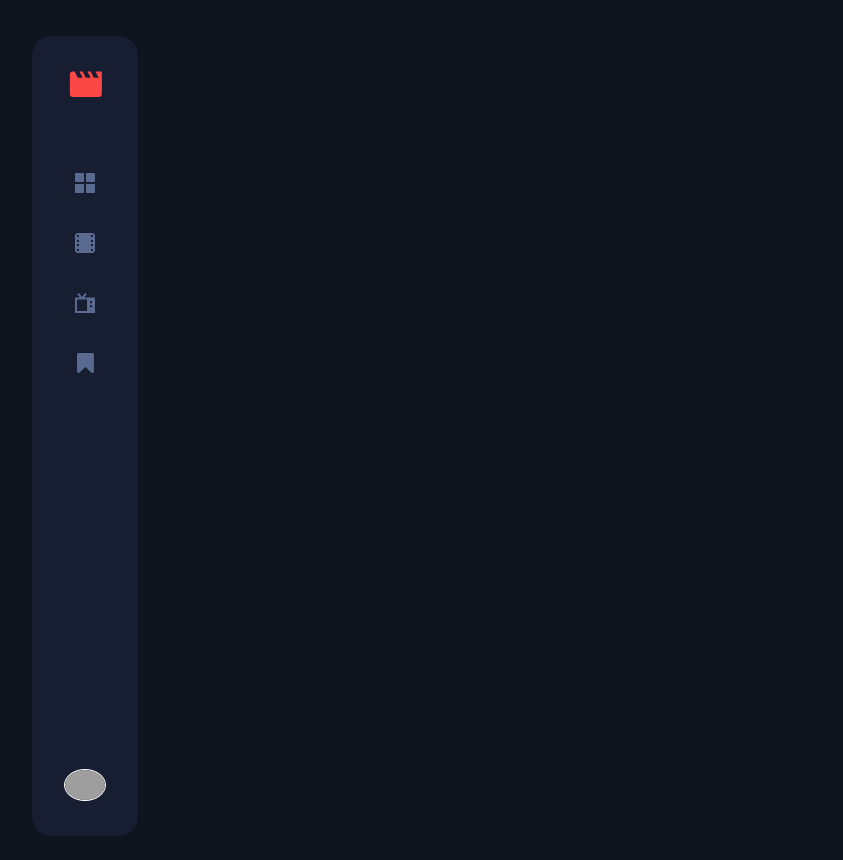
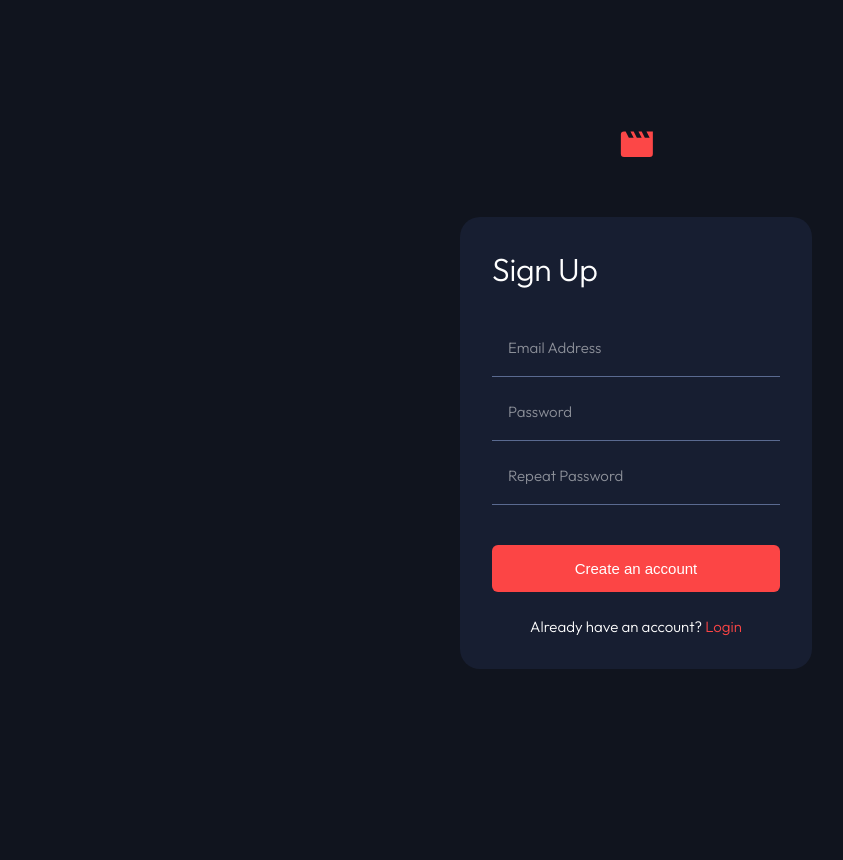
Before and after one commit to manolobrown/entertainment-web-app, a Vue app: page /sign-up in a window 1280 px wide. Shown: the whole page, without its empty margins (4-847 px from the left). After the commit the page ends 800 px from the top, so only its background shows below. Built offline with nearby package versions, Linux system fonts and the light colour scheme; grey boxes are pictures that could not be loaded.

Commit message:
[UPDATE] Login and Sign Up Views

```diff
--- /dev/null
+++ b/src/components/Form.vue
@@ -0,0 +1,110 @@
+<script setup>
+import { onBeforeMount, onUnmounted, ref } from "vue";
+import LogoIcon from "@/components/icons/IconLogo.vue";
+
+defineProps({
+  heading: String,
+  button: String,
+  message: String,
+  messageUrl: String,
+  messageUrlText: String,
+  isCreatePassword: Boolean,
+});
+
+onBeforeMount(() => {
+  document.body.classList.add("disable-header", "login");
+});
+onUnmounted(() => {
+  document.body.classList.remove("disable-header", "login");
+});
+</script>
+
+<template>
+  <div class="form-wrapper">
+    <LogoIcon />
+    <form action="">
+      <h2>{{ heading }}</h2>
+      <input type="email" placeholder="Email Address" />
+      <input type="password" placeholder="Password" />
+      <input
+        type="password"
+        placeholder="Repeat Password"
+        v-if="isCreatePassword"
+      />
+      <button>{{ button }}</button>
+      <p>
+        {{ message }} <a :href="messageUrl">{{ messageUrlText }}</a>
+      </p>
+    </form>
+  </div>
+</template>
+<style lang="scss" scoped>
+@use "@/assets/scss/util" as *;
+.form-wrapper {
+  display: flex;
+  flex-direction: column;
+  gap: rem(58.4);
+
+  svg {
+    margin: 0 auto;
+  }
+}
+form {
+  display: flex;
+  flex-direction: column;
+  gap: rem(24);
+  border-radius: rem(20);
+  background-color: var(--semi-dark-blue);
+  padding: rem(32);
+}
+button {
+  background-color: var(--red);
+  border: 0;
+  color: #fff;
+  display: flex;
+  align-items: center;
+  justify-content: center;
+  border-radius: rem(6);
+  font-size: rem(15);
+  padding: rem(15);
+  width: 100%;
+  max-width: 100%;
+  margin-top: rem(16);
+  cursor: pointer;
+
+  transition: color 0.2s ease-in-out, background-color 0.2s ease-in-out;
+
+  &:hover {
+    background-color: var(--white);
+    color: var(--semi-dark-blue);
+  }
+}
+
+input {
+  display: block;
+  width: 100%;
+  border: 0;
+  background-color: transparent;
+  border-bottom: 1px solid var(--greyish-blue);
+  caret-color: var(--red);
+  transition: all 0.3s ease-in-out;
+  padding: 0 0 rem(18) rem(16);
+  &,
+  &::placeholder {
+    font-size: rem(15);
+  }
+  &:focus,
+  &:focus-visible,
+  &:hover {
+    outline: 0;
+    border-bottom: 1px solid var(--white);
+  }
+}
+a {
+  color: var(--red);
+}
+p {
+  margin: 0;
+  text-align: center;
+}
+</style>
--- a/src/router/index.js
+++ b/src/router/index.js
@@ -4,6 +4,7 @@ import Movies from "../views/Movies.vue";
 import TvSeries from "../views/TvSeries.vue";
 import BookMarked from "../views/BookMarked.vue";
 import Login from "../views/Login.vue";
+import SignUp from "../views/SignUp.vue";
 
 const router = createRouter({
   history: createWebHistory(import.meta.env.BASE_URL),
@@ -33,7 +34,11 @@ const router = createRouter({
       path: "/login",
       name: "login",
       component: Login,
-      meta: { bodyClass: "bg-light" },
+    },
+    {
+      path: "/sign-up",
+      name: "signup",
+      component: SignUp,
     },
   ],
 });
--- a/src/views/Login.vue
+++ b/src/views/Login.vue
@@ -1,96 +1,19 @@
 <script setup>
-import { onBeforeMount, onUnmounted } from "vue";
-import LogoIcon from "@/components/icons/IconLogo.vue";
+import { ref } from "vue";
+import Form from "@/components/Form.vue";
 
-onBeforeMount(() => {
-  document.body.classList.add("disable-header", "login");
-});
-onUnmounted(() => {
-  document.body.classList.remove("disable-header", "login");
-});
+const formElements = {
+  heading: "Login",
+  button: "Login to your account",
+  message: "Don't have an account?",
+  messageUrl: "/sign-up",
+  messageUrlText: "Sign Up",
+  isCreatePassword: false,
+};
 </script>
 
 <template>
   <main>
-    <div class="form-wrapper">
-      <LogoIcon />
-      <form action="">
-        <h2>Login</h2>
-        <input type="email" placeholder="Email Address" />
-        <input type="password" placeholder="Password" />
-        <button>Login to your account</button>
-        <p>Don't have an account? <a href="#">Sign Up</a></p>
-      </form>
-    </div>
+    <Form v-bind="formElements" />
   </main>
 </template>
-<style lang="scss" scoped>
-@use "@/assets/scss/util" as *;
-.form-wrapper {
-  display: flex;
-  flex-direction: column;
-  gap: rem(58.4);
-
-  svg {
-    margin: 0 auto;
-  }
-}
-form {
-  display: flex;
-  flex-direction: column;
-  gap: rem(24);
-  border-radius: rem(20);
-  background-color: var(--semi-dark-blue);
-  padding: rem(32);
-}
-button {
-  background-color: var(--red);
-  border: 0;
-  color: #fff;
-  display: flex;
-  align-items: center;
-  justify-content: center;
-  border-radius: rem(6);
-  font-size: rem(15);
-  padding: rem(15);
-  width: 100%;
-  max-width: 100%;
-  margin-top: rem(16);
-  cursor: pointer;
-
-  transition: color 0.2s ease-in-out, background-color 0.2s ease-in-out;
-
-  &:hover {
-    background-color: var(--white);
-    color: var(--semi-dark-blue);
-  }
-}
-
-input {
-  display: block;
-  width: 100%;
-  border: 0;
-  background-color: transparent;
-  border-bottom: 1px solid var(--greyish-blue);
-  caret-color: var(--red);
-  transition: all 0.3s ease-in-out;
-  padding: 0 0 rem(18) rem(16);
-  &,
-  &::placeholder {
-    font-size: rem(15);
-  }
-  &:focus,
-  &:focus-visible,
-  &:hover {
-    outline: 0;
-    border-bottom: 1px solid var(--white);
-  }
-}
-a {
-  color: var(--red);
-}
-p {
-  margin: 0;
-  text-align: center;
-}
-</style>
--- a/src/views/SignUp.vue
+++ b/src/views/SignUp.vue
@@ -1,9 +1,19 @@
 <script setup>
-import TheWelcome from "@/components/TheWelcome.vue";
+import { ref } from "vue";
+import Form from "@/components/Form.vue";
+
+const formElements = {
+  heading: "Sign Up",
+  button: "Create an account",
+  message: "Already have an account?",
+  messageUrl: "/login",
+  messageUrlText: "Login",
+  isCreatePassword: true,
+};
 </script>
 
 <template>
   <main>
-    <TheWelcome />
+    <Form v-bind="formElements" />
   </main>
 </template>
```
Also changed, not shown: src/components/HelloWorld.vue (deleted, +0 -43 lines).
